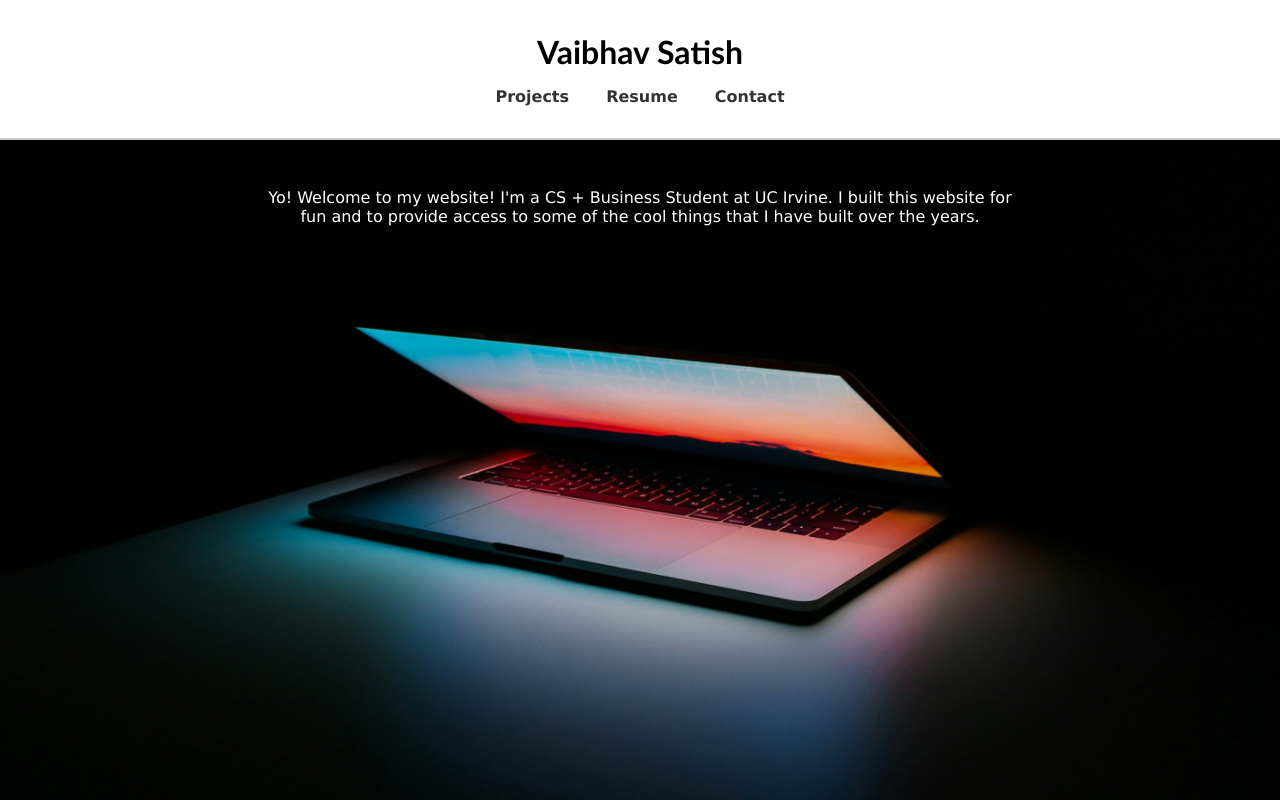
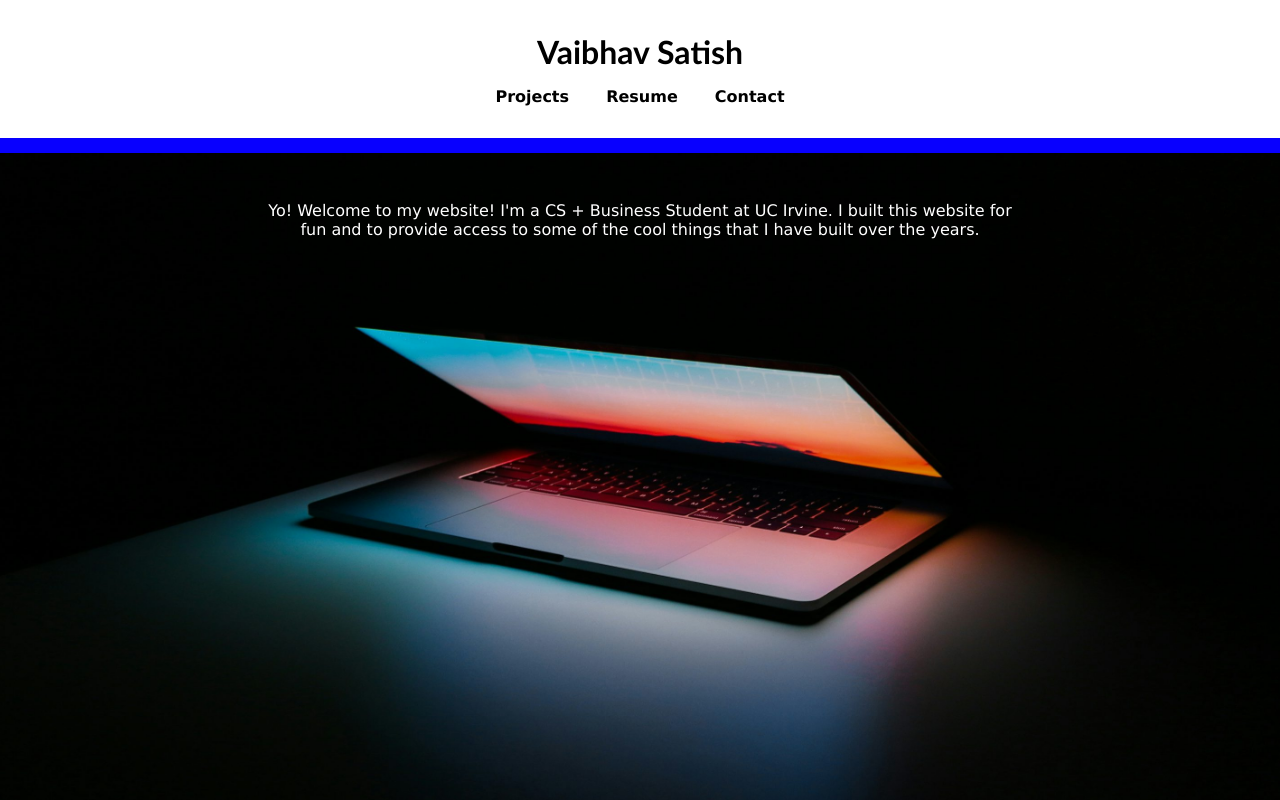
Before and after one commit to SatishVaibhav/Vaibhav.github.io, a plain HTML site: page index.html in a window 1280 px wide. Shown: the top 800 px of the page. Drawn offline with Linux system fonts and the light colour scheme.

Commit message:
edited colors on homepage

```diff
--- a/index.html
+++ b/index.html
@@ -28,6 +28,8 @@
             background-color: #fff;
             border-bottom: 2px solid #ccc;
             text-align: center;
+            border-color: #0800ff;
+            border-width: 15px;
         }
 
         header h1 {
@@ -69,7 +71,7 @@
         nav a {
             margin: 0 1rem;
             text-decoration: none;
-            color: #333;
+            color: #000000;
             font-weight: bold;
         }
 
```
